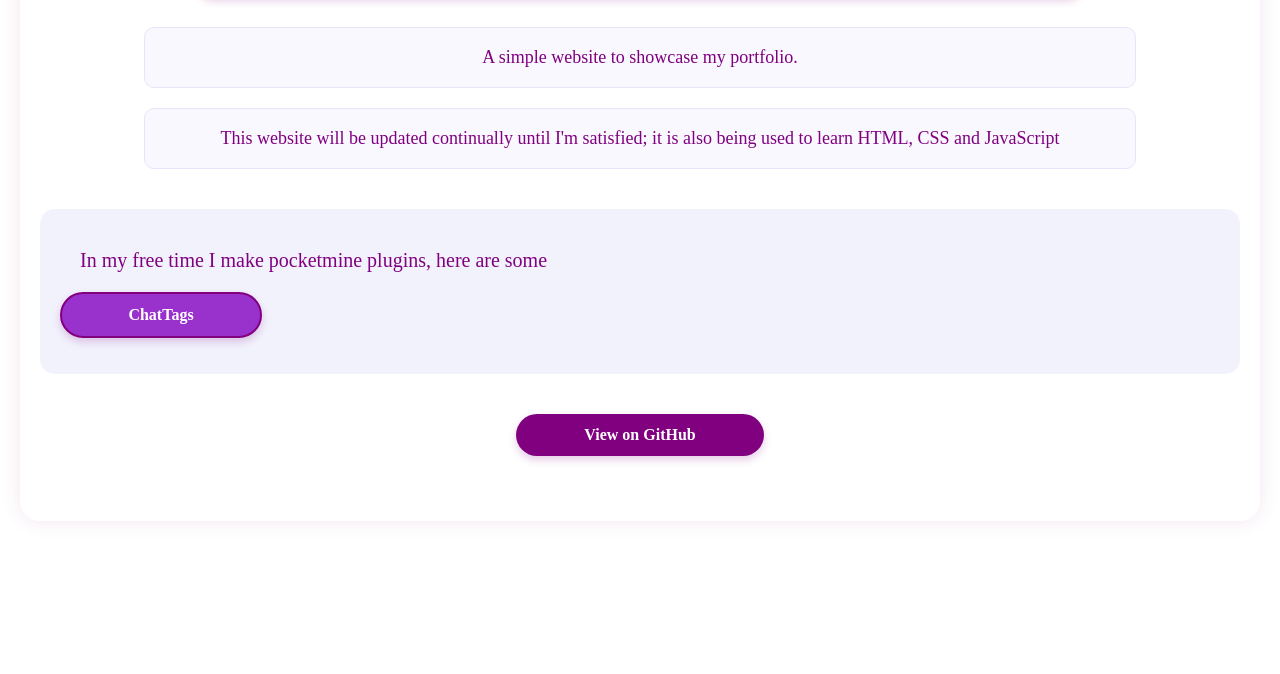
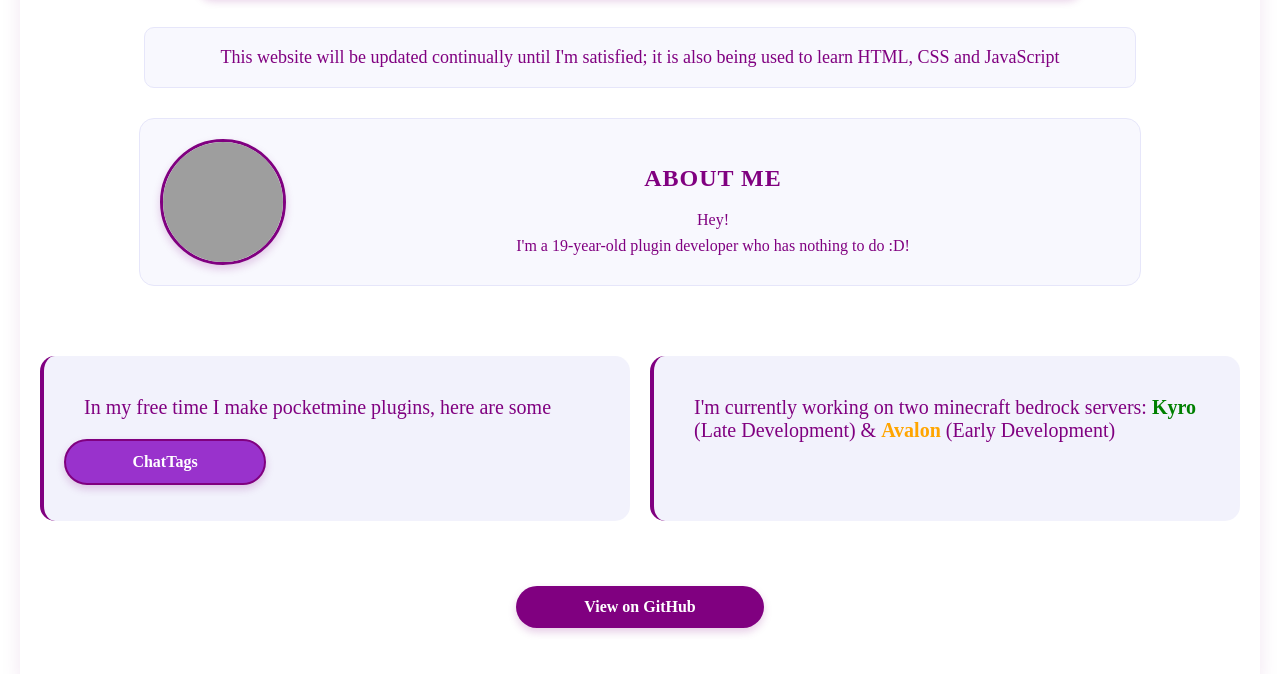
Before and after one commit to Pupggerss/PurpleHearts, a plain HTML site: page index.html in a window 1280 px wide. Shown: the part 162-836 px from the top of the page. Before the commit the page ends 800 px from the top, so only its background shows below. Drawn offline with Linux system fonts and the light colour scheme; grey boxes are pictures that could not be loaded.

Commit message:
Updated with about me and image

```diff
--- a/index.html
+++ b/index.html
@@ -8,17 +8,39 @@
 </head>
 <body>
 <div class="container">
+    <!-- Title and description -->
     <h1 class="title">Purple Hearts</h1>
-    <p class="description">A simple website to showcase my portfolio.</p>
     <p class="description">This website will be updated continually until I'm satisfied; it is also being used to learn
         HTML, CSS and JavaScript</p>
 
-    <div class="plugins">
-        <p class="pm">In my free time I make pocketmine plugins, here are some</p>
-        <ul>
-            <li><a href="https://github.com/Pupggerss/ChatTags" class="btn"> ChatTags</a></li>
-        </ul>
+    <!-- Introduction -->
+    <div class="about-me">
+        <div class="profile-container">
+            <img src="images/profile.png" alt="Profile" class="profile-img">
+            <div class="profile-text">
+                <h2 class="section-title">About Me</h2>
+                <p class="bio">Hey!</p>
+                <p class="bio">I'm a 19-year-old plugin developer who has nothing to do :D!</p>
+            </div>
+        </div>
     </div>
+
+    <div class="content-row">
+        <div class="plugins">
+            <p class="pm">In my free time I make pocketmine plugins, here are some</p>
+            <ul>
+                <li><a href="https://github.com/Pupggerss/ChatTags" class="btn"> ChatTags</a></li>
+            </ul>
+        </div>
+
+        <div class="projects">
+            <p class="servers">I'm currently working on two minecraft bedrock servers:
+                <span style="color: green; font-weight: bold;">Kyro</span> (Late Development) &
+                <span style="color: orange; font-weight: bold;">Avalon</span> (Early Development)
+            </p>
+        </div>
+    </div>
+
     <a href="https://github.com/itsdr" class="btn">View on GitHub</a>
 </div>
 </body>
--- a/style.css
+++ b/style.css
@@ -14,6 +14,10 @@
     letter-spacing: 2px;
     text-shadow: 2px 2px 4px rgba(128, 0, 128, 0.3);
     box-shadow: 0 4px 8px rgba(128, 0, 128, 0.2);
+}
+
+.title:hover {
+    transform: scale(1.05);
 }
 
 .description {
@@ -67,6 +71,7 @@
     background-color: rgba(230, 230, 250, 0.5);
     border-radius: 15px;
     transition: all 0.3s ease;
+    border-left: 4px solid purple;
 }
 
 .plugins:hover {
@@ -84,18 +89,138 @@
     padding-left: 20px;
 }
 
-.plugins .btn, .pm .btn {
+.plugins .btn,
+.pm .btn {
     background-color: #9932CC;
     border: 2px solid #800080;
     width: 150px;
     margin: 15px 0;
 }
 
-.plugins .btn:hover, .pm .btn:hover {
+.plugins .btn:hover,
+.pm .btn:hover {
     background-color: #800080;
     transform: scale(1.05);
 }
+
 ul {
     list-style-type: none;
     padding-left: 0;
 }
+
+.projects {
+    text-align: left;
+    margin: 40px auto;
+    padding: 20px;
+    background-color: rgba(230, 230, 250, 0.5);
+    border-radius: 15px;
+    transition: all 0.3s ease;
+    border-left: 4px solid purple;
+}
+
+.projects:hover {
+    transform: translateX(5px);
+    box-shadow: 0 4px 8px rgba(128, 0, 128, 0.2);
+}
+
+.servers {
+    color: purple;
+    font-size: 20px;
+    font-weight: 500;
+    margin-bottom: 20px;
+    text-align: left;
+    padding-left: 20px;
+}
+
+.content-row {
+    display: flex;
+    flex-wrap: wrap;
+    gap: 20px;
+    justify-content: space-between;
+}
+
+.plugins,
+.projects {
+    flex: 1;
+    min-width: 300px;
+}
+
+@media (max-width: 768px) {
+    .content-row {
+        flex-direction: column;
+    }
+}
+
+.about-me {
+    margin: 30px auto;
+    padding: 20px;
+    background-color: rgba(230, 230, 250, 0.3);
+    border-radius: 15px;
+    border: 1px solid lavender;
+    max-width: 80%;
+}
+
+.section-title {
+    color: purple;
+    font-size: 24px;
+    text-align: center;
+    margin-bottom: 15px;
+    text-transform: uppercase;
+    letter-spacing: 1px;
+}
+
+.bio {
+    color: purple;
+    font-size: 16px;
+    line-height: 1.6;
+    text-align: center;
+    margin: 0 auto;
+    padding: 0 10px;
+}
+
+
+.profile-container {
+    display: flex;
+    align-items: center;
+    flex-wrap: wrap;
+    justify-content: center;
+    gap: 20px;
+}
+
+.profile-img {
+    width: 120px;
+    height: 120px;
+    border-radius: 50%;
+    object-fit: cover;
+    border: 3px solid purple;
+    box-shadow: 0 4px 8px rgba(128, 0, 128, 0.2);
+    transition: all 0.3s ease;
+}
+
+.profile-img:hover {
+    transform: scale(1.05);
+    box-shadow: 0 6px 12px rgba(128, 0, 128, 0.3);
+}
+
+.profile-text {
+    flex: 1;
+    min-width: 250px;
+}
+
+
+@media (max-width: 600px) {
+    .profile-container {
+        flex-direction: column;
+        text-align: center;
+    }
+
+    .profile-img {
+        width: 100px;
+        height: 100px;
+    }
+
+    .about-me {
+        max-width: 90%;
+        padding: 15px;
+    }
+}
```
Also changed, not shown: 1 other file.
